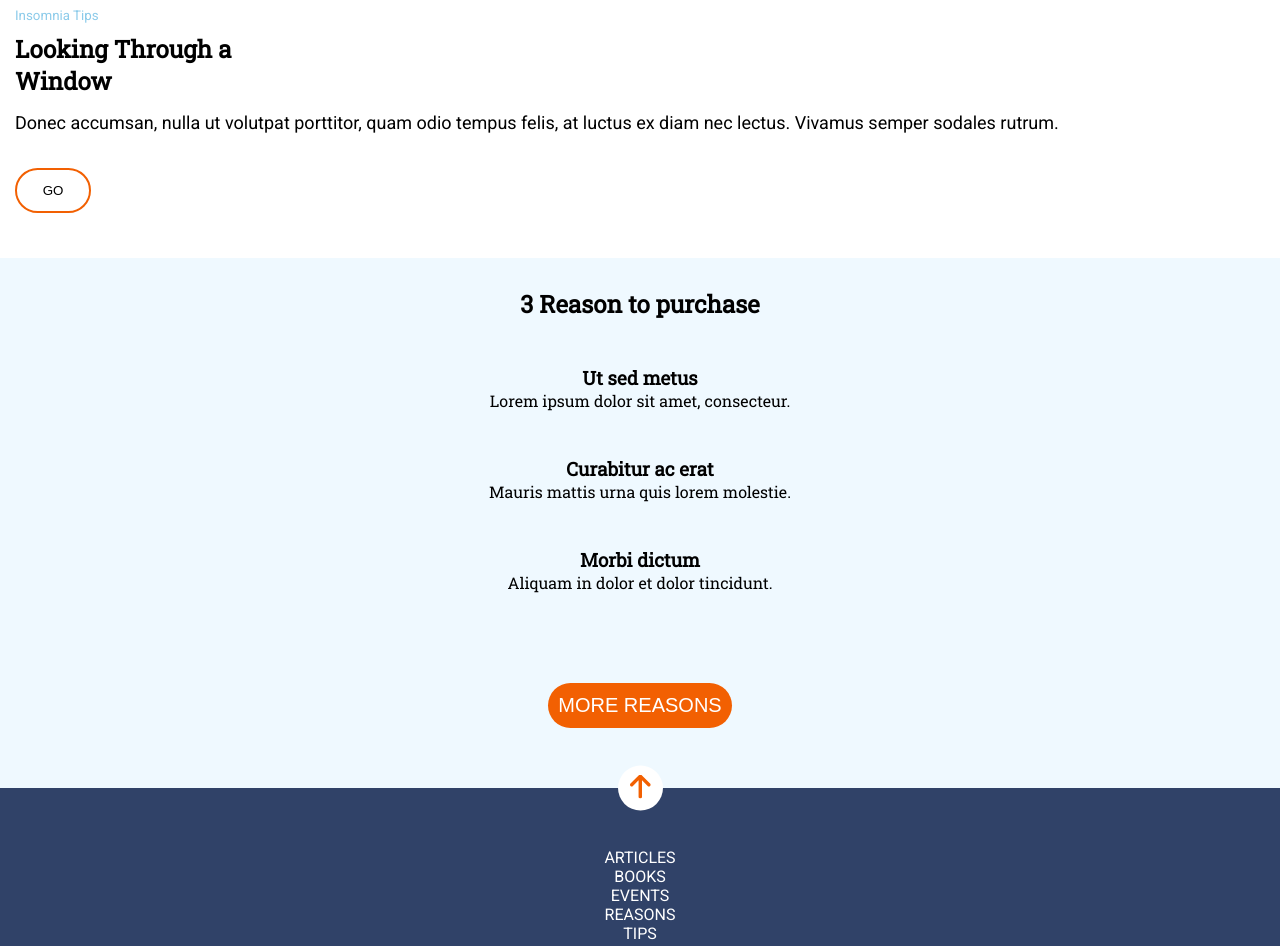
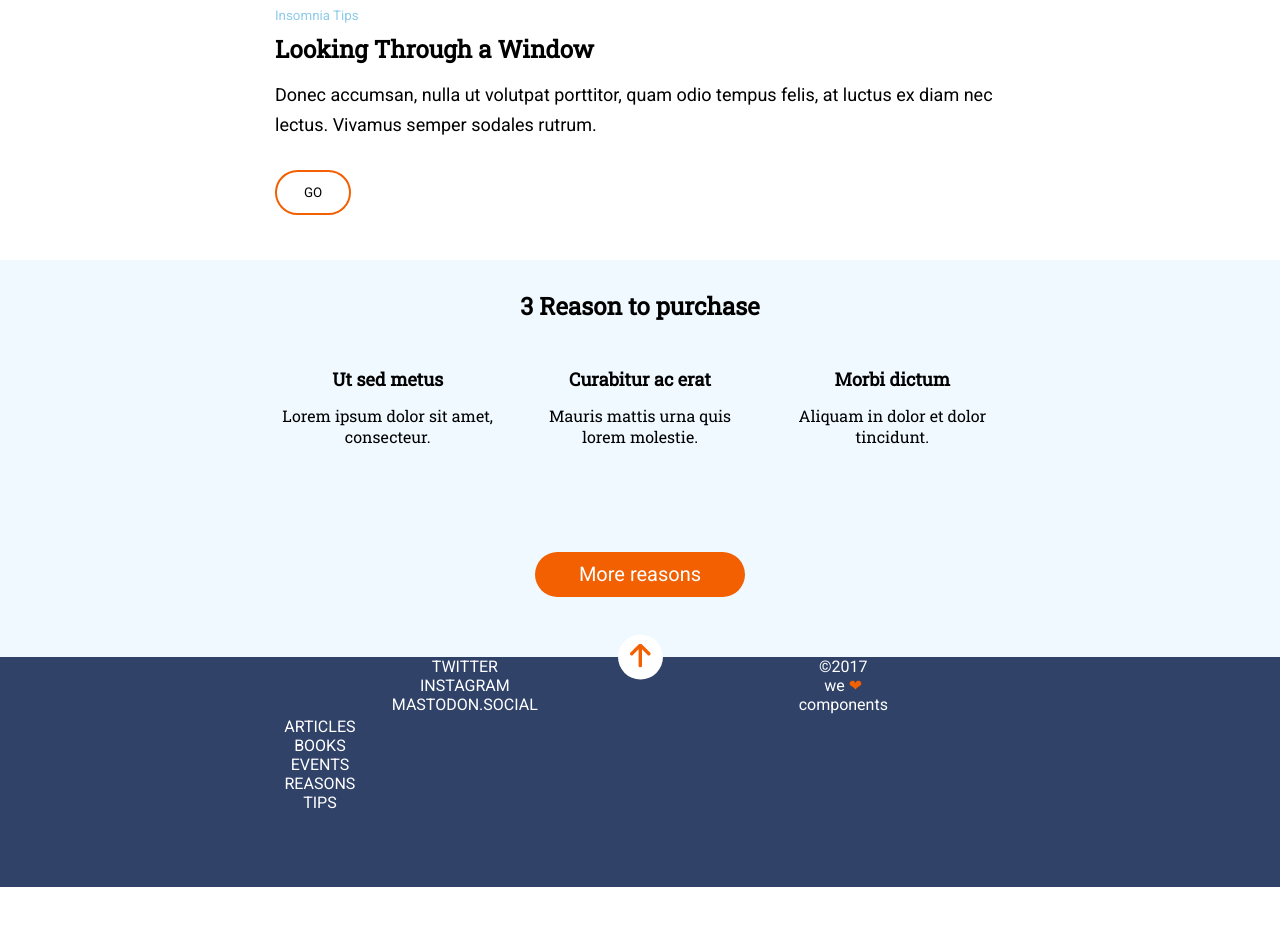
Before and after one commit to silviademiguel7/m1-evaluacion-final-silviademiguel7, a website: page _src/templates/index.html in a window 1280 px wide. Shown: the part 827-1773 px from the top of the page. After the commit the page ends 1714 px from the top, so only its background shows below. Drawn offline with nearby package versions, Linux system fonts and the light colour scheme; files that its build step writes are made by us from their sources; files whose address does not match are found by name.

Commit message:
version tablet container azul hecho

```diff
--- a/_src/assets/scss/main.scss
+++ b/_src/assets/scss/main.scss
@@ -2,10 +2,9 @@
 
 body {
 	margin: 0;
-  height: 100vh;
   font-family: $text-RobotoSlab-Bold;
-  /*font-family: 'Roboto', sans-serif;*/
 }
+
 *{
   box-sizing: border-box;
   margin: 0px;
@@ -13,11 +12,29 @@ body {
 .page-wrapper{
   padding-left:15px;
   padding-right: 15px;
+  @media all and (min-width: 768px){
+    padding-left:38px;
+    padding-right: 38px;
+  }
+  @media all and (min-width: 1200px){
+    padding-left: 275px;
+    padding-right: 275px;
+  }
 }
 .enlace{
   color: inherit;
   text-decoration: inherit;
 }
+h1{
+  font-size: 42px;
+}
+h2{
+  font-size: 24px;
+}
+h3{
+  font-size: 18px;
+}
+
 /*header*/
 .header{
   position: fixed;
@@ -40,7 +57,7 @@ body {
   padding: 0;
   width: auto;
   background: transparent;
-
+  font-family: $text-Roboto-Regular;
 }
 /*main*/
 /*hero*/
@@ -80,7 +97,7 @@ body {
   /*width: 290px;
   height: 110px;*/
   margin-bottom: 10px;
-  font-size: 42px;
+  /*ont-size: 42px;*/
   text-transform: uppercase;
 }
 .title2-hero{
@@ -88,13 +105,14 @@ body {
   height: 21px;*/
   text-align: center;
   margin-bottom: 45px;
-  font-size: 16px;
+  /*font-size: 16px;*/
   font-family: $text-Roboto-Regular;
 }
 /*secion editorial*/
 .seccion-editorial{
   background-color: $color-white;
-  padding: 30px 15px 45px 15px;
+  padding-top: 30px;
+  padding-bottom: 45px;
 }
 .title-small-editorial{
   width: 90px;
@@ -106,8 +124,8 @@ small{
 }
 .title-editorial{
   margin-bottom: 15px;
-  width: 290px;
-  height: 60px;
+  /*width: 290px;
+  height: 60px;*/
 }
 .parrafo-editorial{
   font-size: 18px;
@@ -130,8 +148,6 @@ h3 p{
   font-family: $text-Roboto-Regular;
 }
 .seccion-contenido{
-  padding-left:15px;
-  padding-right: 15px;
   background-color: $color-ice;
   text-align: center;
   padding-bottom: 60px;
@@ -139,18 +155,41 @@ h3 p{
   display: flex;
   flex-direction: column;
   align-items: center;
+
 }
 .title-contenido{
   text-align: center;
   margin-bottom: 45px;
+  /*font-size: 24px;*/
 }
 .list-reasons{
   list-style: none;
   padding-inline-start: 0px;
-}
-.list-reasons{
   text-align: center;
   margin-bottom: 45px;
+  @media all and (min-width: 768px){
+    display: grid;
+    grid-template-columns: repeat(6, 1fr);
+    grid-template-rows: 1fr;
+    grid-gap: 27px;
+    margin-bottom: 60px;
+  }
+}
+@media all and (min-width: 768px){
+  .list-reasons li h3{
+    margin-bottom: 14px;
+  }
+}
+@media all and (min-width: 768px){
+.col1reason{
+grid-column: 1/3;
+}
+.col2reason{
+  grid-column: 3/5;
+}
+.col3reason{
+  grid-column: 5/7;
+}
 }
 .reason{
   margin-bottom: 45px;
@@ -166,8 +205,10 @@ h3 p{
   display: flex;
   justify-content: center;
   align-items: center;
+  @media all and (min-width: 768px){
+    width: 210px;
+  }
 }
-
 /*footer*/
 
 .footer{
@@ -175,19 +216,31 @@ h3 p{
   font-family: $text-Roboto-Regular;
   color: $color-white;
   background-color:$color-blue-dark;
-  font-size: 16px;
+  /*font-size: 16px;*/
   text-align: center;
   padding-bottom: 45px;
-  padding-left:15px;
-  padding-right: 15px;
-
+  @media all and (min-width: 768px){
+    display: grid;
+    grid-template-columns: repeat(6, 1fr);
+    grid-template-rows: 1fr;
+    grid-gap: 27px;
+  }
 }
+@media all and (min-width: 768px){
+  .col1footer{
+  grid-column: 1/1;
+  }
+  .col2footer{
+    grid-column: 3/3;
+  }
+  .col3footer{
+    grid-column: 5/5;
+  }
+  }
 .position-footer-flecha{
-
 position: absolute;
 transform: translate(-22px,-50%);
 left: 50%;
-
 }
 .lista-footer{
   list-style: none;
@@ -201,7 +254,6 @@ left: 50%;
   margin-bottom: 30px;
   padding: 0px;
   text-transform: uppercase;
-
 }
 .corazonletra{
   color: $color-naranja;
--- a/_src/templates/index.html
+++ b/_src/templates/index.html
@@ -3,7 +3,7 @@
 
 <head>
   <meta charset="UTF-8">
-  <meta name="viewport" content="width=device-width, initial-scale=1.0">
+  <meta name="viewport" content="width=device-width,initial-scale=1">
   <link href="https://fonts.googleapis.com/css?family=Roboto|Roboto+Slab&display=swap" rel="stylesheet">
   <link rel="stylesheet" href="assets/css/main.css">
   <title>Mi pagina web</title>
@@ -18,7 +18,7 @@
   </header>
   <main class="main">
     <div class="hero">
-      <div class="container-hero">
+      <div class="container-hero page-wrapper">
         <div class="title-hero">
           <h1>Anonymous <br>proxy</h1>
         </div>
@@ -33,7 +33,7 @@
       </div>
     </div>
 
-      <section class="seccion-editorial">
+    <section class="seccion-editorial page-wrapper">
       <span id="team" class="anchor-nav"></span>
       <div class="title-small-editorial">
         <small>Insomnia Tips</small>
@@ -46,37 +46,37 @@
       </div>
     </section>
 
-      <article class="seccion-contenido">
+    <article class="seccion-contenido page-wrapper">
       <h2 class="title-contenido">3 Reason to purchase</h2>
       <ul class="list-reasons">
-          <li>
+        <li class="col1reason">
           <div class="reason">
             <h3>Ut sed metus</h3>
             <p>Lorem ipsum dolor sit amet, consecteur.</p>
           </div>
         </li>
-          <li>
+        <li class="col2reason">
           <div class="reason">
             <h3>Curabitur ac erat</h3>
             <p>Mauris mattis urna quis lorem molestie.</p>
           </div>
         </li>
-          <li>
-            <div class="reason">
+        <li class="col3reason">
+          <div>
             <h3>Morbi dictum</h3>
             <p>Aliquam in dolor et dolor tincidunt.</p>
           </div>
         </li>
       </ul>
       <button class="btn-more-reasons boton">
-          <div>MORE REASONS</div>
+        More reasons
       </button>
     </article>
 
 
   </main>
 
-  <footer class="footer">
+  <footer class="footer page-wrapper">
 
     <div class="icono-hero position-footer-flecha">
       <a href="index.html#header">
@@ -84,7 +84,7 @@
       </a>
     </div>
     <div>
-        <ul class="lista-footer">
+      <ul class="lista-footer col1footer">
         <li><a href="#" class="enlace">ARTICLES</a></li>
         <li><a href="#" class="enlace">BOOKS</a></li>
         <li><a href="#" class="enlace">EVENTS</a></li>
@@ -93,14 +93,16 @@
       </ul>
     </div>
     <div>
-        <ul class="lista-footer2">
+      <ul class="lista-footer2 col2footer">
         <li><a href="#" class="enlace">Twitter</a></li>
         <li><a href="#" class="enlace">Instagram</a></li>
         <li><a href="#" class="enlace">Mastodon.social</a></li>
       </ul>
     </div>
+    <div class="col3footer">
     <div>©2017</div>
     <div>we <span class="corazonletra">❤︎</span> components</div>
+  </div>
 
   </footer>
 
```
Lines whose indentation alone changed are shown as unchanged.
